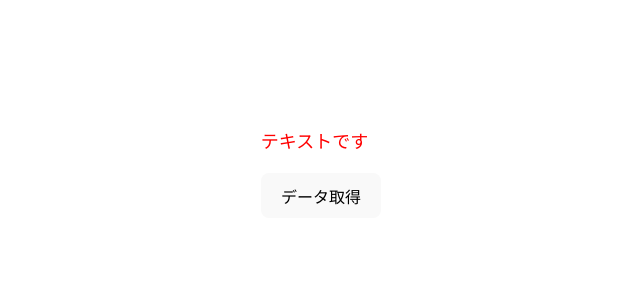
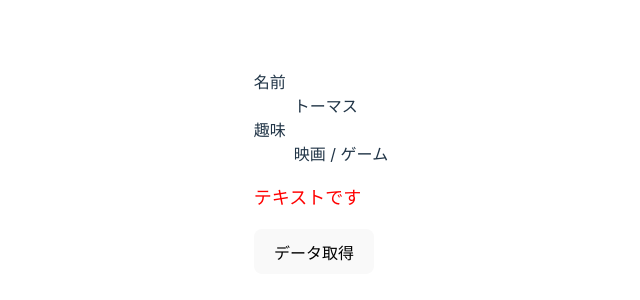
Before and after one commit to Rikka1073/Typescript-practice, a React (Vite) app: page / in a window 1280 px wide. Shown: the part 236-536 px from the top of the page, without its empty margins (319-959 px from the left). Built offline with nearby package versions, Linux system fonts and the light colour scheme.

Commit message:
UserProfileファイルの作成

```diff
--- /dev/null
+++ b/src/ UserProfile.tsx
@@ -0,0 +1,18 @@
+import { FC } from "react";
+import { User } from "./types/user";
+
+type Props = {
+  user: User;
+};
+
+export const UserProfile: FC<Props> = (props) => {
+  const { user } = props;
+  return (
+    <dl>
+      <dt>名前</dt>
+      <dd>{user.name}</dd>
+      <dt>趣味</dt>
+      <dd>{user.hobbies?.join(" / ")}</dd>
+    </dl>
+  );
+};
--- a/src/App.tsx
+++ b/src/App.tsx
@@ -4,6 +4,12 @@
 import { Todo } from "./Todo";
 import { TodoType } from "./types/todo";
 import { Text } from "./Text";
+import { UserProfile } from "./ UserProfile";
+
+const user = {
+  name: "トーマス",
+  hobbies: ["映画", "ゲーム"],
+};
 
 function App() {
   const [todos, setTodos] = useState<Array<TodoType>>([]);
@@ -16,6 +22,7 @@
 
   return (
     <div className="App">
+      <UserProfile user={user} />
       <Text color="red" fontSize="18px" />
       <button onClick={onClickFetchData}>データ取得</button>
       {todos.map((todo, index) => {
--- /dev/null
+++ b/src/types/user.ts
@@ -0,0 +1,4 @@
+export type User {
+  name: string;
+  hobbies?: Array<string>
+}
```
